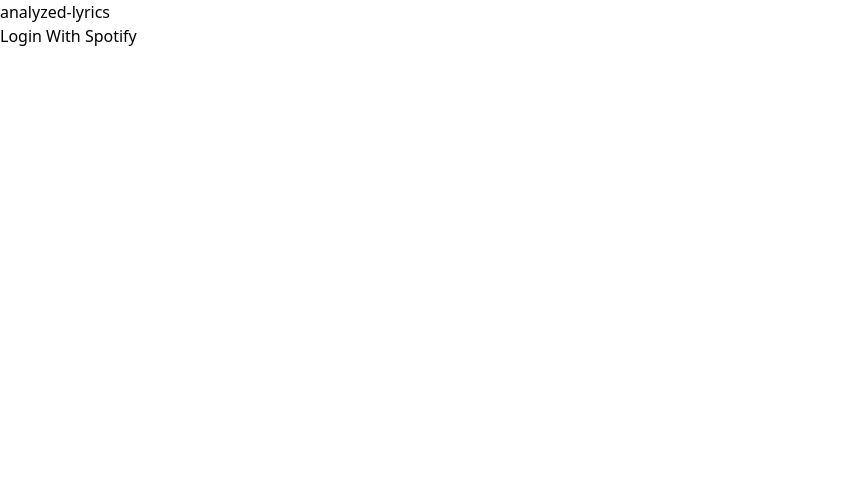
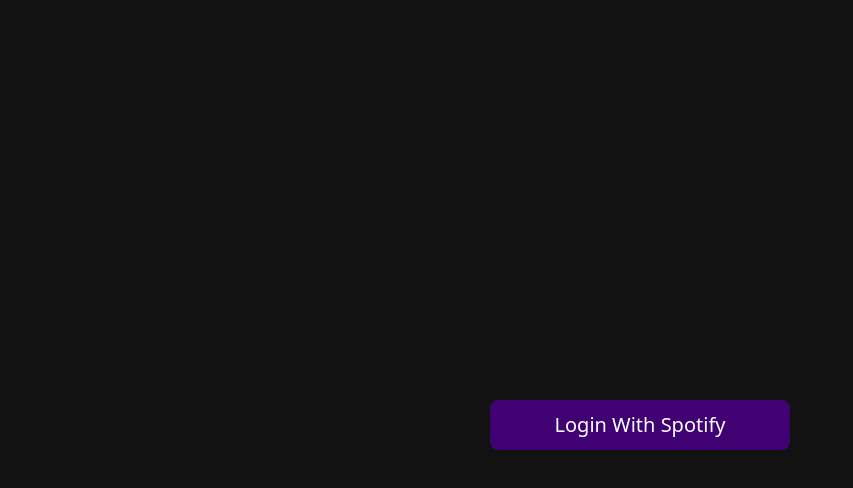
Before and after one commit to andrewmorrisondev/analyzed-lyrics-frontend, a React (Vite) app: page / in a window 1280 px wide. Shown: the top 488 px of the page, without its empty margins (0-853 px from the left). Built offline with nearby package versions, Linux system fonts and the light colour scheme; the HTML template or start-up script is replaced by a standard one.

Commit message:
add minor styling

```diff
--- a/src/App.tsx
+++ b/src/App.tsx
@@ -7,8 +7,19 @@
 
   return (
     <>
-      <h1>analyzed-lyrics</h1>
-      {code ? <Dashboard code={code} /> : <Login />}
+        {code
+        ?
+        <main>
+          <Dashboard code={code} />
+        </main>
+        :
+        <main
+          className='flex justify-center '
+          style={{marginTop: '50vh'}}
+        >
+          <Login />
+        </main>
+        }
     </>
   )
 }
--- a/src/Dashboard.tsx
+++ b/src/Dashboard.tsx
@@ -1,6 +1,7 @@
 import React, { useState, useEffect } from "react"
-import useAuth from "./useAuth"
+import useAuth from "../hooks/useAuth"
 import TrackSearchResult from "./components/TrackSearchResult"
+import SearchBar from "./components/SearchBar"
 import * as spotifyService from "./../services/spotifyService"
 
 interface DashboardProps {
@@ -37,8 +38,8 @@
       timer = setTimeout(async () => {
         const spotifyData = await spotifyService.search(search, accessToken)
         setSearchResults(spotifyData)
-        console.log(spotifyData)
-      }, 750)
+        // console.log(spotifyData)
+      }, 150)
     }
     fetchDataWithDelay()
     return () => {
@@ -53,26 +54,20 @@
       className="d-flex flex-column py-2"
       style={{ height: "100vh" }}
     >
-      <form
-        onSubmit={handleSubmit}
-      >
-        <input
-          onChange={handleChange}
-          value={search}
-          required
-          type="search"
-          placeholder="Search Songs/Artists"
-        />
-      </form>
+      <SearchBar
+        search={search}
+        handleChange={handleChange}
+        handleSubmit={handleSubmit}
+      />
       <div
-        className="flex-grow-1 my-2"
+        className="flex-grow-1 flex-col"
         style={{ overflowY: "auto" }}
       >
         {searchResults.map(track => (
           <TrackSearchResult track={track} key={track.uri} />
         ))}
       </div>
-      <div>bottom</div>
+      <div className="fixed bottom-0">Player</div>
     </div>
   )
 }
--- a/src/Login.tsx
+++ b/src/Login.tsx
@@ -3,7 +3,15 @@
 const AUTH_URL = 'https://accounts.spotify.com/authorize?client_id=8ee7bc8b13d24a6e9f849c04218de9cd&response_type=code&redirect_uri=http://localhost:5173/&scope=streaming%20user-read-email%20user-read-private%20user-library-read%20user-library-modify%20user-read-playback-state%20user-modify-playback-state'
 export default function Login() {
   return (
-    <div>
+    <div
+      className="login flex justify-center items-center text-xl rounded-lg"
+      style={{
+        backgroundColor: '#400273',
+        color: '#FFFFFF',
+        width: '300px',
+        height: '50px',
+      }}
+    >
       <a href={AUTH_URL}>Login With Spotify</a>
     </div>
   )
--- a/src/components/TrackSearchResult.tsx
+++ b/src/components/TrackSearchResult.tsx
@@ -12,7 +12,10 @@
   const { track } = props
 
   return (
-    <div className="justify-items-center">
+    <div
+      className="flex my-2 px-4 "
+      style={{color: '#FFFFFF'}}
+    >
       <img src={track.albumUrl} style={{ height: '64px', width: '64px' }} />
       <div className="ml-3">
         <div>{track.title}</div>
--- a/src/index.css
+++ b/src/index.css
@@ -1,3 +1,16 @@
 @tailwind base;
 @tailwind components;
 @tailwind utilities;
+
+/* layout tool */
+/* html * {
+  border: 1px solid red;
+} */
+
+html {
+  background: #121212;
+}
+
+* {
+  text: #FFFFFF;
+}
--- a/tsconfig.json
+++ b/tsconfig.json
@@ -20,6 +20,6 @@
     "noUnusedParameters": true,
     "noFallthroughCasesInSwitch": true
   },
-  "include": ["src"],
+  "include": ["src", "hooks/useAuth.tsx"],
   "references": [{ "path": "./tsconfig.node.json" }]
 }
```
